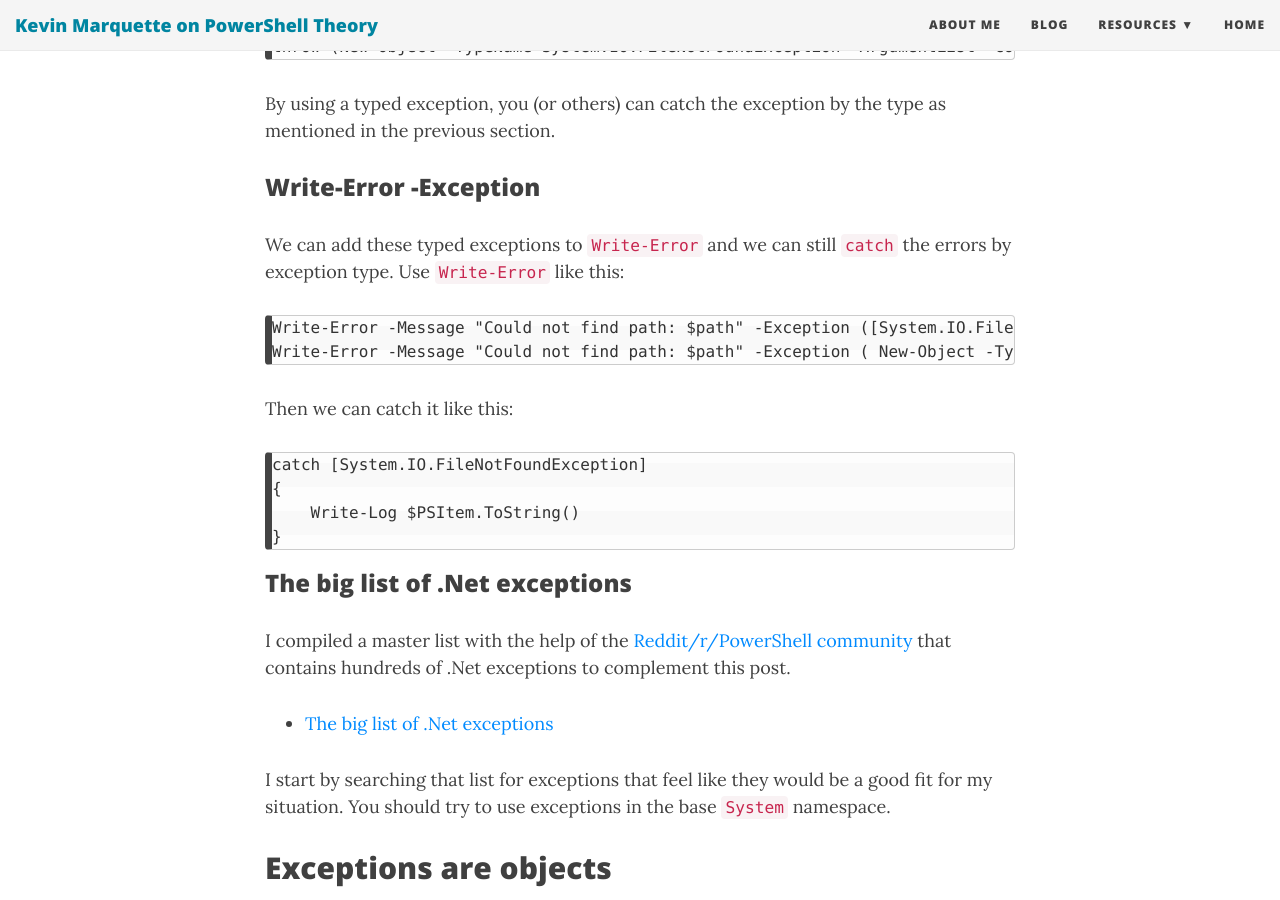
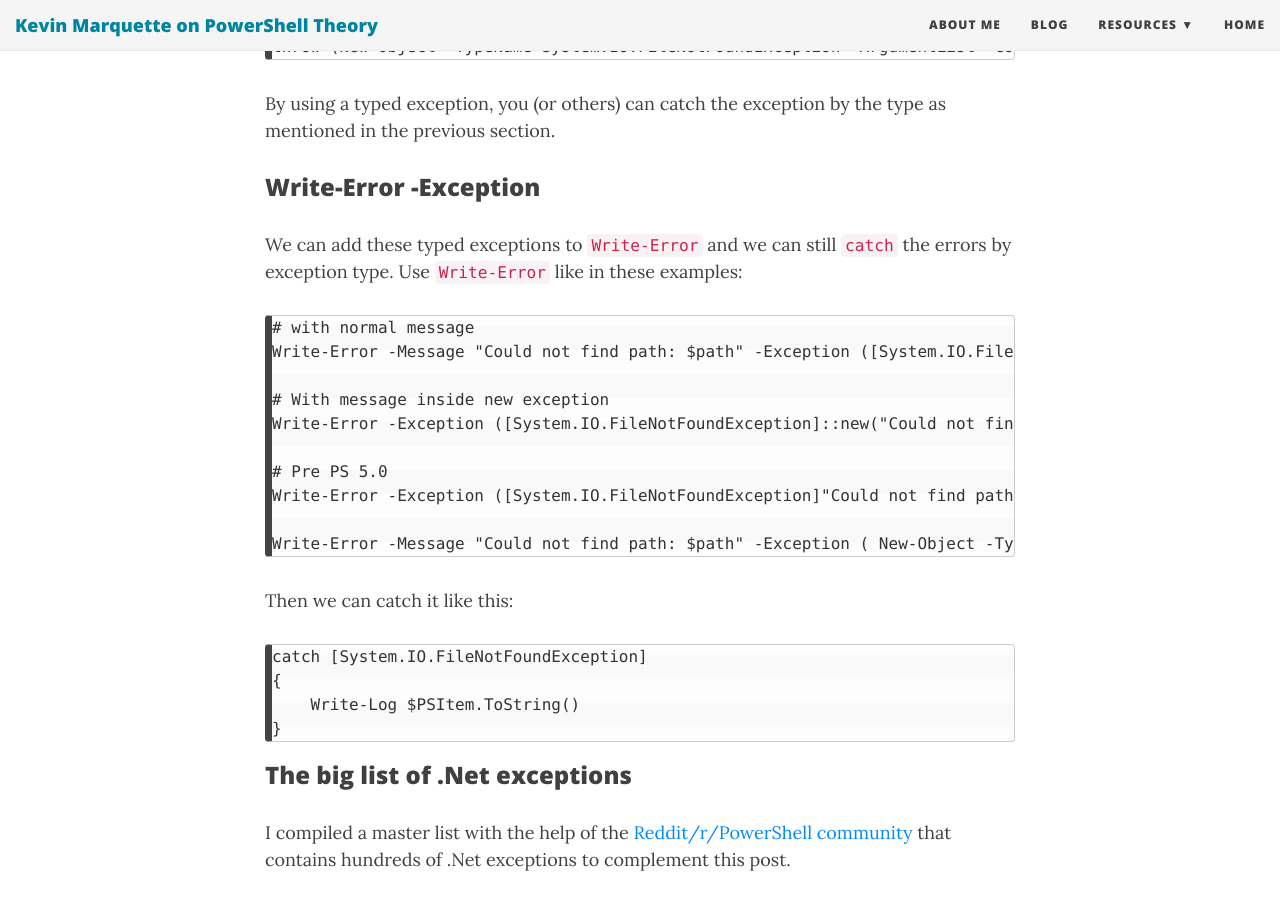
Before and after one commit to KevinMarquette/kevinmarquette.github.io, a Jekyll site: the page built from _posts/2017-04-10-Powershell-exceptions-everything-you-ever-wanted-to-know.md, in a window 1280 px wide and 900 px high, scrolled down 10476 px. Built offline with Jekyll 4.4.1, drawn with Linux system fonts in a browser that asks for light colours; nearby versions of some CDN libraries.

Commit message:
added more examples

```diff
--- a/_posts/2017-04-10-Powershell-exceptions-everything-you-ever-wanted-to-know.md
+++ b/_posts/2017-04-10-Powershell-exceptions-everything-you-ever-wanted-to-know.md
@@ -297,9 +297,17 @@ By using a typed exception, you (or others) can catch the exception by the type
 
 ### Write-Error -Exception
 
-We can add these typed exceptions to `Write-Error` and we can still `catch` the errors by exception type. Use `Write-Error` like this:
+We can add these typed exceptions to `Write-Error` and we can still `catch` the errors by exception type. Use `Write-Error` like in these examples:
 
+    # with normal message
     Write-Error -Message "Could not find path: $path" -Exception ([System.IO.FileNotFoundException]::new()) -ErrorAction Stop
+
+    # With message inside new exception
+    Write-Error -Exception ([System.IO.FileNotFoundException]::new("Could not find path: $path")) -ErrorAction Stop
+
+    # Pre PS 5.0
+    Write-Error -Exception ([System.IO.FileNotFoundException]"Could not find path: $path") -ErrorAction Stop
+
     Write-Error -Message "Could not find path: $path" -Exception ( New-Object -TypeName System.IO.FileNotFoundException ) -ErrorAction Stop
 
 Then we can catch it like this:
```
